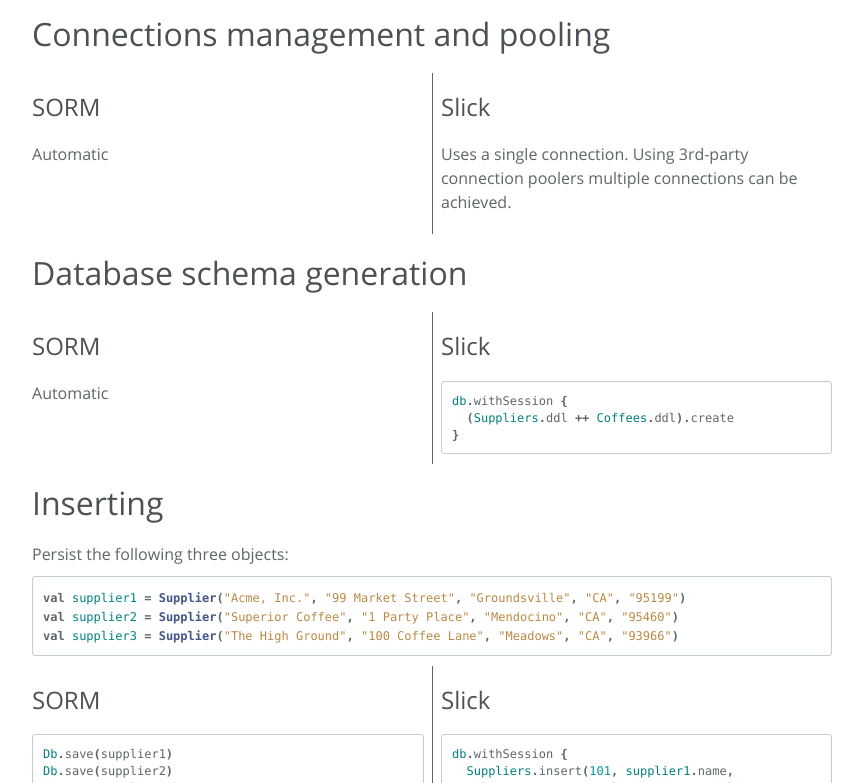
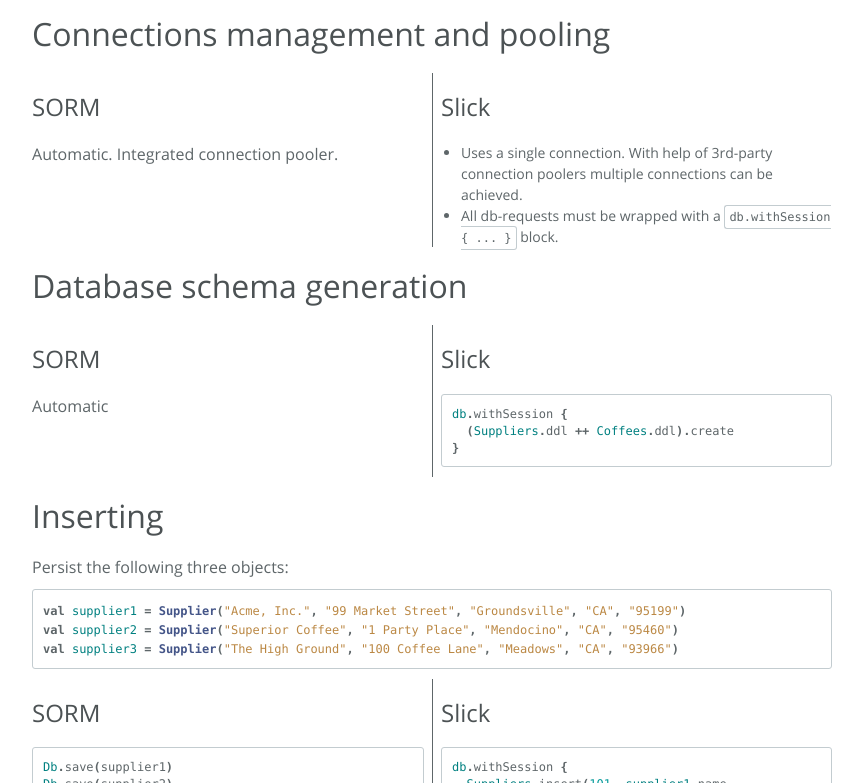
Before and after one commit to sorm/sorm.github.com, a Jekyll site: the page built from SORM-vs-Slick.md, in a window 1280 px wide and 900 px high, scrolled down 807 px, cut to the strip 117-900 px from the top of the window. Shown: the whole strip, without its empty margins (208-1071 px from the left). Built offline with Jekyll 4.4.1, drawn with Linux system fonts in a browser that asks for light colours; comment, search, counter and statistics services are not loaded.

Commit message:
connections upd

```diff
--- a/SORM-vs-Slick.md
+++ b/SORM-vs-Slick.md
@@ -97,11 +97,14 @@ val db = Database.forURL("jdbc:h2:mem:test", driver = "org.h2.Driver")
 <ul class="vs">
   <li>
       <h3>SORM</h3>
-      <p>Automatic</p>
+      <p>Automatic. Integrated connection pooler.</p>
   </li>
   <li>
       <h3>Slick</h3>
-      <p>Uses a single connection. Using 3rd-party connection poolers multiple connections can be achieved.</p>
+      <ul>
+        <li>Uses a single connection. With help of 3rd-party connection poolers multiple connections can be achieved.</li>
+        <li>All db-requests must be wrapped with a <code>db.withSession { ... }</code> block.</li>
+      </ul>
   </li>
 </ul>
 
```
